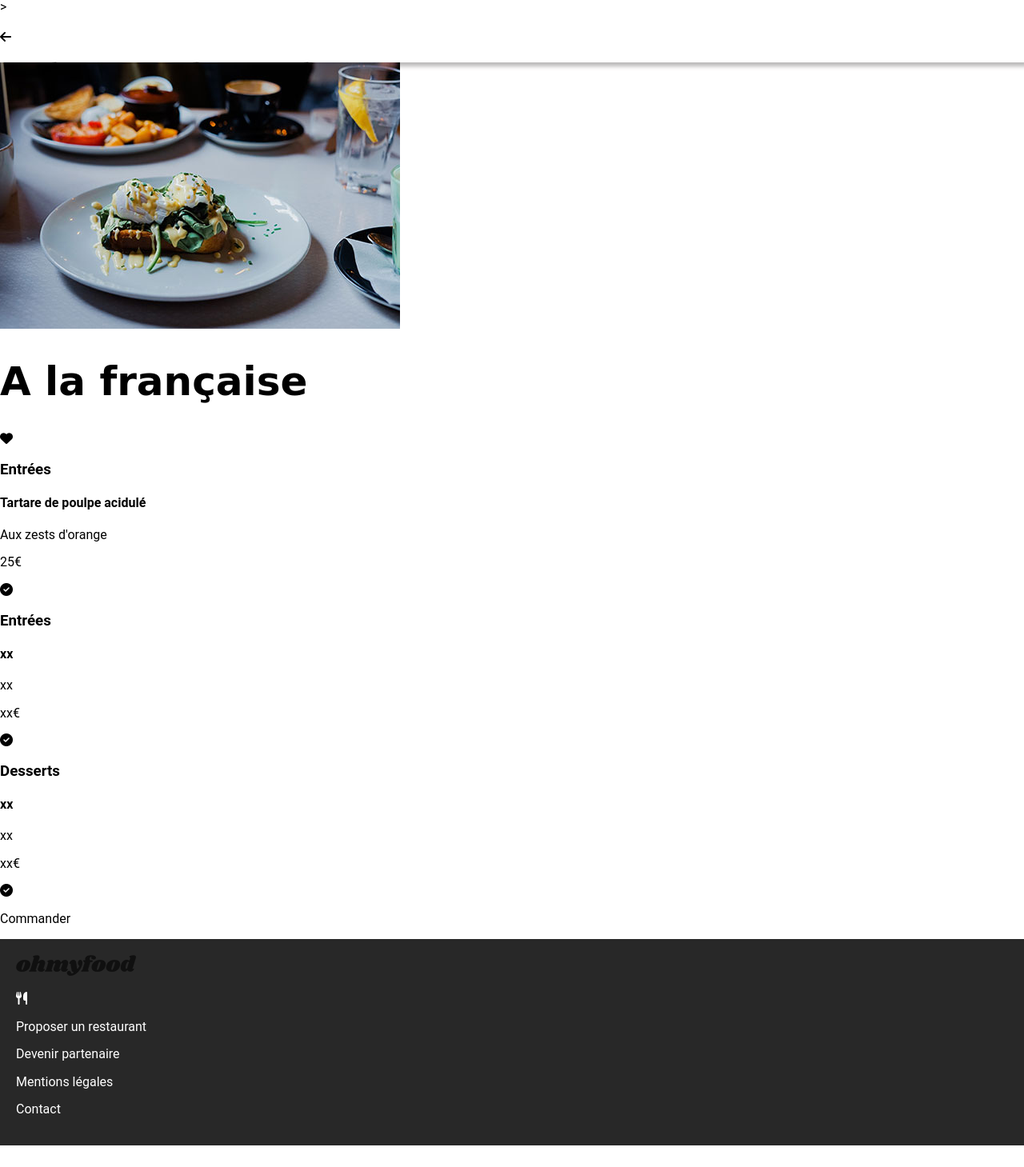
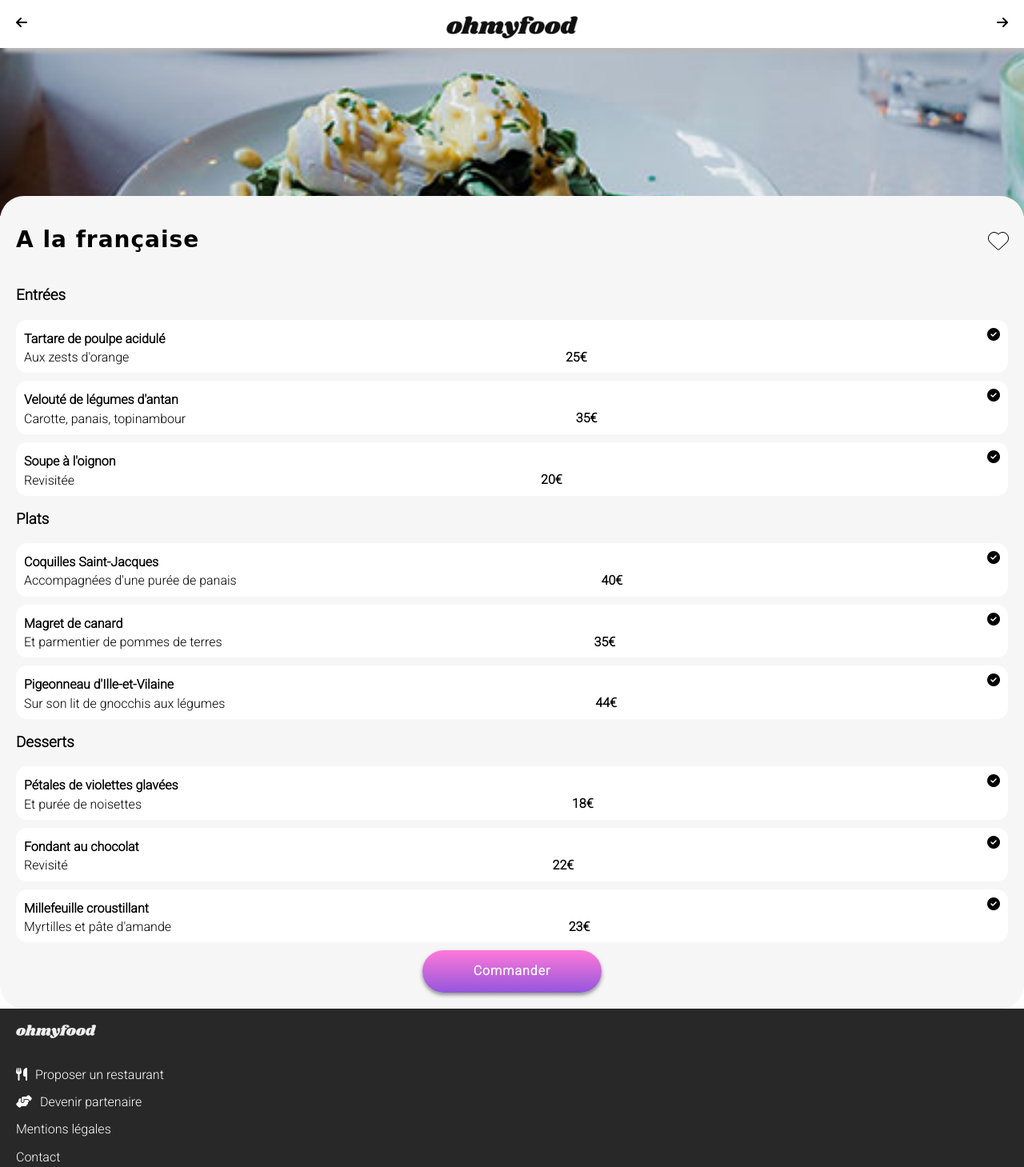
Before and after one commit to Laureg68/Oh-my-food, a website: page a-la-francaise.html in a window 1280 px wide. Shown: the whole page at 80% size. Before the commit the page ends 1432 px from the top, so only its background shows below. Drawn offline with nearby package versions, Linux system fonts and the light colour scheme; files that its build step writes are made by us from their sources; a web font is replaced by a local one.

Commit message:
Mise à jour 26-07 21h30

```diff
--- a/a-la-francaise.html
+++ b/a-la-francaise.html
@@ -6,27 +6,32 @@
     <meta name="description" content="">
     <meta name="viewport" content="width=device-width, initial-scale=1.0, user-scalable=no">
     <link rel="stylesheet" href="normalize.css">
-    <link rel="stylesheet" href="public/css/style.css">
-    <!--<link rel="stylesheet" media="screen and (max-width: 768px)" href="768-styles.css" />
-    <link rel="stylesheet" media="screen and (max-width: 992px)" href="992-styles.css" />-->>
+    <link rel="stylesheet" href="public/css/styles.css">
     <link rel="stylesheet" href="https://cdnjs.cloudflare.com/ajax/libs/font-awesome/6.1.1/css/all.min.css" integrity="sha512-KfkfwYDsLkIlwQp6LFnl8zNdLGxu9YAA1QvwINks4PhcElQSvqcyVLLD9aMhXd13uQjoXtEKNosOWaZqXgel0g==" crossorigin="anonymous" referrerpolicy="no-referrer" />
-
+    <style>
+        @import url('https://fonts.googleapis.com/css2?family=Roboto:wght@300&display=swap');
+    </style>
+    <style>
+        @import url('https://fonts.googleapis.com/css2?family=Shrikhand&display=swap');
+    </style>
 </head>
 <body>
 <div class="conteneur">
-    <header>
-        <div><i class="fa-solid fa-arrow-left"></i></div>
-        <div><img src="images/logo/ohmyfood.png" alt="logo Ohmyfood"> </div>
-        <div><i class="fa-solid fa-arrow-right"></i></div>
+    <header class="flex head-page">
+        <div class="nav_left"><i class="fa-solid fa-arrow-left"></i></div>
+        <div class="logo"><img src="images/logo/ohmyfood.png" alt="logo Ohmyfood"> </div>
+        <div class="nav_right"><i class="fa-solid fa-arrow-right"></i></div>
     </header>
-    <main>
+    <main class="menu_etabl">
         <div class="visuel_tete">
             <img src="images/restaurants/toa-heftiba-DQKerTsQwi0-unsplash-500.jpg" alt="A la française">
         </div>
         <div class="carte_resto">
             <div class="enseigne_resto">
                 <h1 class="nom_resto">A la française</h1>
-                <i class="fa-solid fa-heart"></i>
+                <div class="btn_like">
+                    <a href="#"><p><i class="fa-solid fa-heart"></i></p></a>
+                </div>
             </div>
             <section class="entrees">
                 <h3>Entrées</h3>
@@ -36,7 +41,31 @@
                         <p>Aux zests d'orange</p>
                     </div>
                     <div class="prix-plat">
-                        <p>25€</p>
+                        <p class="prix">25€</p>
+                    </div>
+                    <div class="choix-plat">
+                        <i class="fa-solid fa-circle-check"></i>
+                    </div>
+                </div>
+                <div class="plat">
+                    <div class="argu-plat">
+                        <h4>Velouté de légumes d'antan</h4>
+                        <p>Carotte, panais, topinambour</p>
+                    </div>
+                    <div class="prix-plat">
+                        <p class="prix">35€</p>
+                    </div>
+                    <div class="choix-plat">
+                        <i class="fa-solid fa-circle-check"></i>
+                    </div>
+                </div>
+                <div class="plat">
+                    <div class="argu-plat">
+                        <h4>Soupe à l'oignon</h4>
+                        <p>Revisitée</p>
+                    </div>
+                    <div class="prix-plat">
+                        <p class="prix">20€</p>
                     </div>
                     <div class="choix-plat">
                         <i class="fa-solid fa-circle-check"></i>
@@ -44,49 +73,93 @@
                 </div>
             </section>
             <section class="plats">
-                <h3>Entrées</h3>
+                <h3>Plats</h3>
                 <div class="plat">
-                    <div class="argu_plat">
-                        <h4>xx</h4>
-                        <p>xx</p>
+                    <div class="argu-plat">
+                        <h4>Coquilles Saint-Jacques</h4>
+                        <p>Accompagnées d'une purée de panais</p>
                     </div>
-                    <div class="prix_plat">
-                        <p>xx€</p>
+                    <div class="prix-plat">
+                        <p class="prix">40€</p>
                     </div>
-                    <div class="choix_plat">
+                    <div class="choix-plat">
                         <i class="fa-solid fa-circle-check"></i>
                     </div>
                 </div>
-                <!--Ajouter 2 plats-->
+                <div class="plat">
+                    <div class="argu-plat">
+                        <h4>Magret de canard</h4>
+                        <p>Et parmentier de pommes de terres</p>
+                    </div>
+                    <div class="prix-plat">
+                        <p class="prix">35€</p>
+                    </div>
+                    <div class="choix-plat">
+                        <i class="fa-solid fa-circle-check"></i>
+                    </div>
+                </div>
+                <div class="plat">
+                    <div class="argu-plat">
+                        <h4>Pigeonneau d'Ille-et-Vilaine</h4>
+                        <p>Sur son lit de gnocchis aux légumes</p>
+                    </div>
+                    <div class="prix-plat">
+                        <p class="prix">44€</p>
+                    </div>
+                    <div class="choix-plat">
+                        <i class="fa-solid fa-circle-check"></i>
+                    </div>
+                </div>
             </section>
             <section class="Desserts">
                 <h3>Desserts</h3>
                 <div class="plat">
-                    <div class="argu_plat">
-                        <h4>xx</h4>
-                        <p>xx</p>
+                    <div class="argu-plat">
+                        <h4>Pétales de violettes glavées</h4>
+                        <p>Et purée de noisettes</p>
                     </div>
-                    <div class="prix_plat">
-                        <p>xx€</p>
+                    <div class="prix-plat">
+                        <p class="prix">18€</p>
                     </div>
-                    <div class="choix_plat">
+                    <div class="choix-plat">
                         <i class="fa-solid fa-circle-check"></i>
                     </div>
                 </div>
-                <!--Ajouter 2 plats-->
+                <div class="plat">
+                    <div class="argu-plat">
+                        <h4>Fondant au chocolat</h4>
+                        <p>Revisité</p>
+                    </div>
+                    <div class="prix-plat">
+                        <p class="prix">22€</p>
+                    </div>
+                    <div class="choix-plat">
+                        <i class="fa-solid fa-circle-check"></i>
+                    </div>
+                </div>
+                <div class="plat">
+                    <div class="argu-plat">
+                        <h4>Millefeuille croustillant</h4>
+                        <p>Myrtilles et pâte d'amande</p>
+                    </div>
+                    <div class="prix-plat">
+                        <p class="prix">23€</p>
+                    </div>
+                    <div class="choix-plat">
+                        <i class="fa-solid fa-circle-check"></i>
+                    </div>
+                </div>
             </section>
-            <div class="btn_commander">
-                <p>Commander</p>
-                <!--Design idem page d'accueil-->
-            </div>
+
+            <div class="btn_supo"><a href="#">Commander</a></div>
         </div>
 
     </main>
     <footer>
-        <div><img src="images/logo/ohmyfood-150.png" alt="logo Ohmyfood"> </div>
+        <div class="logo_footer"><img src="images/logo/ohmyfood-150.png" alt="logo Ohmyfood"> </div>
         <ul class="menu_footer">
-            <li><a href="#"><i class="fa-solid fa-utensils"></i><p>Proposer un restaurant</p></a></li>
-            <li><a href="#"><p>Devenir partenaire</p></a></li>
+            <li><p class="picto_menu_footer"><i class="fa-solid fa-utensils"></i></p><a href="#"><p>Proposer un restaurant</p></a></li>
+            <li><p class="picto_menu_footer"><i class="fa-solid fa-handshake-angle"></i><a href="#"><p>Devenir partenaire</p></a></li>
             <li><a href="#"><p>Mentions légales</p></a></li>
             <li><a href="#"><p>Contact</p></a></li>
         </ul>
--- a/sass/base/typography.scss
+++ b/sass/base/typography.scss
@@ -5,8 +5,9 @@ p {
     font-size: 16px;
 }
 h1 {
-    font-size: 50px;
+    font-size: 28px;
     font-family: 'Shrikhand', cursive;
+    letter-spacing: 1px;
 }
 h2 {
     font-weight: 800;
--- a/sass/layout/header.scss
+++ b/sass/layout/header.scss
@@ -1,4 +1,6 @@
 header {
+    position: relative;
+    z-index: 10;
     height: 60px;
     justify-content: space-between;
     box-shadow: 5px 5px 5px #bbbaba;
--- a/sass/main.scss
+++ b/sass/main.scss
@@ -4,5 +4,6 @@
 @import "./layout/header.scss";
 @import "./layout/nav.scss";
 @import "./layout/container.scss";
+@import "./pages/menu-etabl.scss";
 @import "./layout/footer.scss";
 @import "./utils/variables.scss";
--- /dev/null
+++ b/sass/pages/menu-etabl.scss
@@ -0,0 +1,50 @@
+.visuel_tete {
+    position: relative;
+    z-index: 0;
+    overflow: hidden;
+    height: 210px;
+    margin-bottom: -25px;
+    img {
+        width: 100%;
+        height: 100%;
+        object-fit: cover;
+    }
+}
+.carte_resto {
+    position: relative;
+    z-index: 10;
+    border-radius: 30px;
+    padding: 20px;
+    background-color: $gris-fond2;
+}
+.enseigne_resto {
+    display: flex;
+    justify-content: space-between;
+    .btn_like {
+        padding: 0px;
+    }
+    p {
+        padding: 0px;
+    }
+}
+.plat {
+    background-color: #fff;
+    border-radius: 14px;
+    padding: 10px;
+    display: flex;
+    justify-content: space-between;
+    margin: 10px 0px;
+    h4 {
+        margin: 5px 0px;
+    }
+    p {
+        margin: 0px;
+        /*&--modifier {
+            padding-top: 100px;
+        }*/
+    }
+}
+.prix-plat {
+    padding-top: 28px;
+    font-weight: bold;
+}
```
Also changed, not shown: public/css/styles.css, 1 other file.
